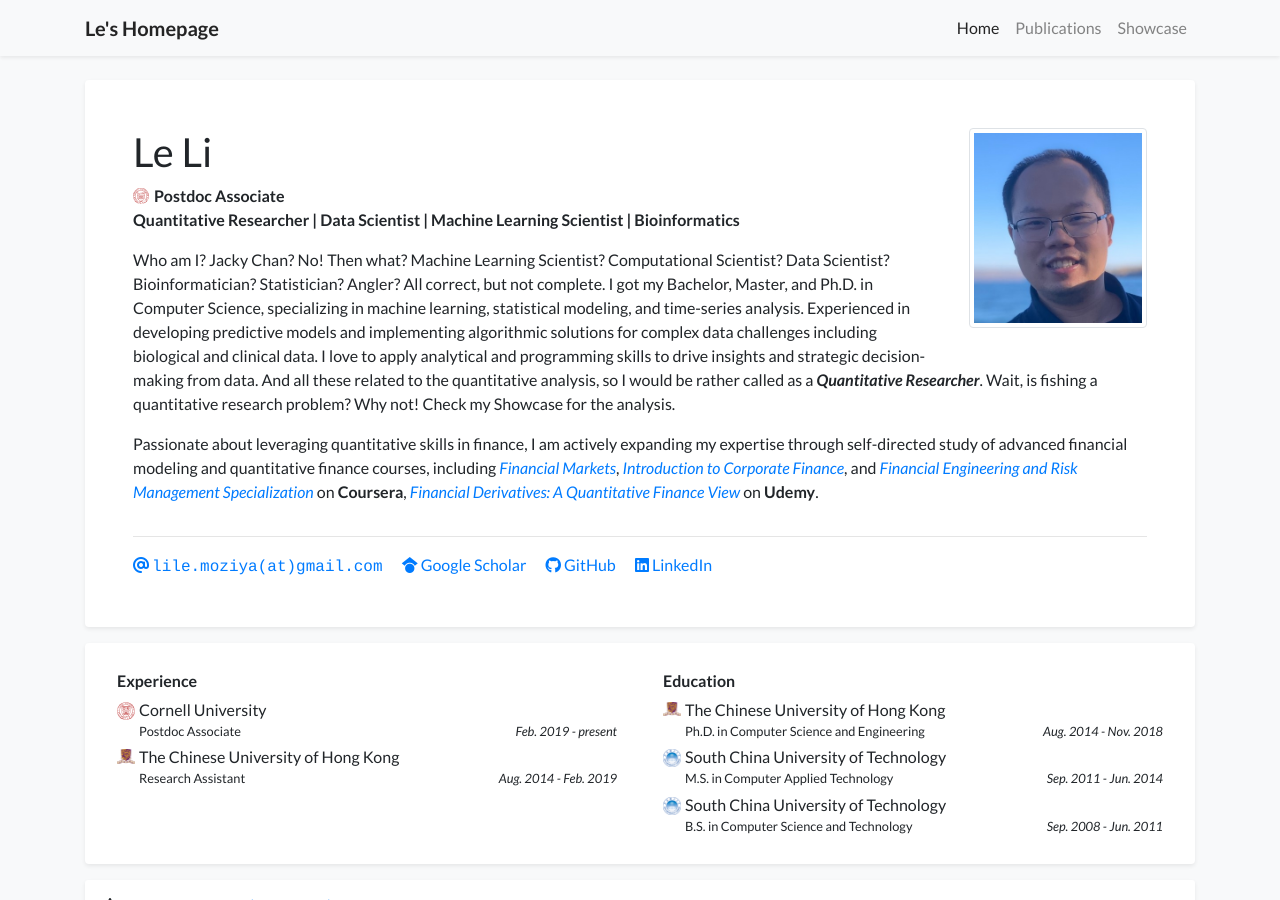
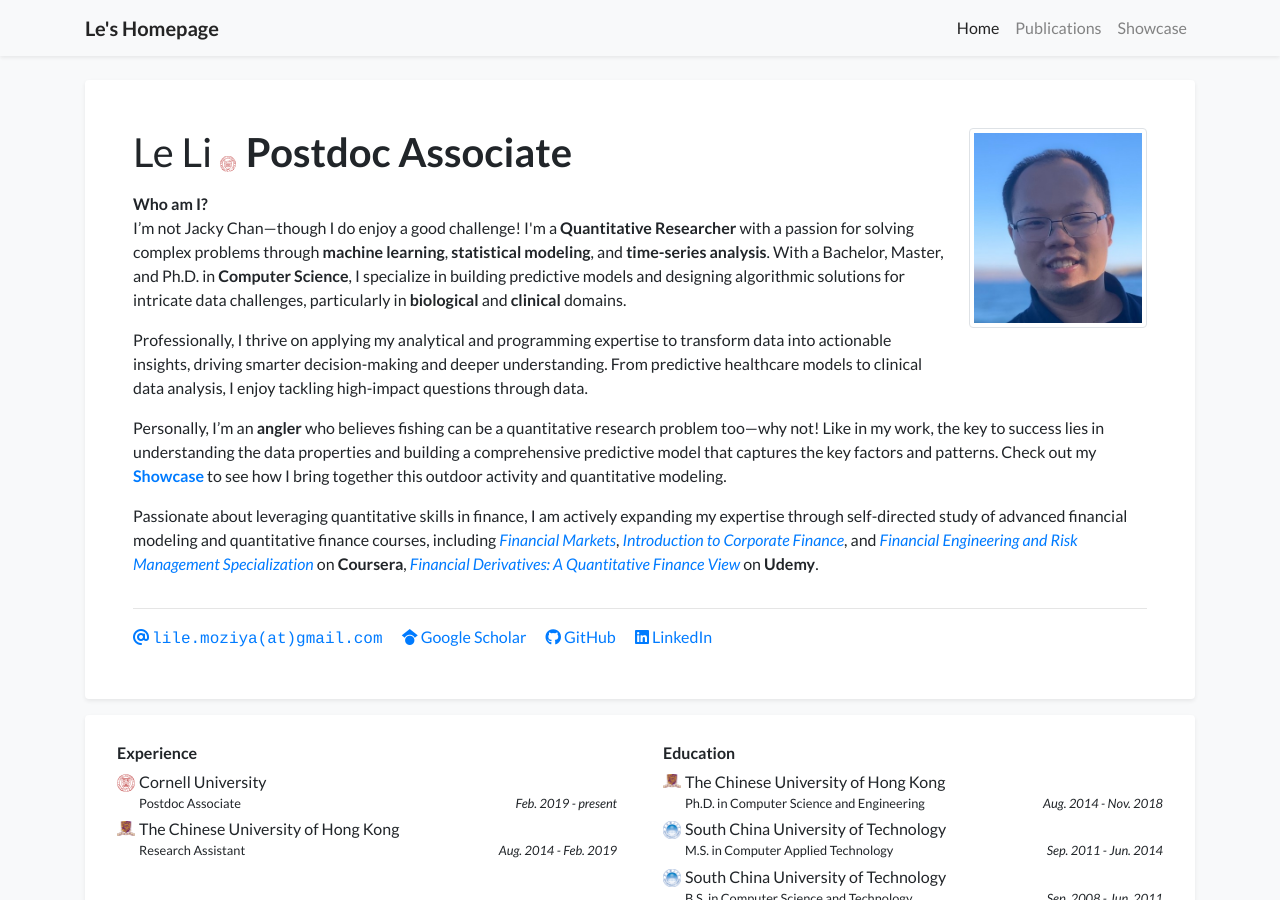
Before and after one commit to moziya/moziya, a Jekyll site: the page built from index.html, in a window 1280 px wide and 900 px high. Built offline with Jekyll 4.4.1, drawn with Linux system fonts in a browser that asks for light colours; nearby versions of some CDN libraries; a style sheet for code colours, icons or effects is not loaded.

Commit message:
Modified profile.yml

```diff
--- a/_data/profile.yml
+++ b/_data/profile.yml
@@ -5,7 +5,7 @@ navbar_name: "Le's Homepage"
 positions:
 - logo: /assets/images/badges/Cornell_University_seal.svg  # Logo is optional
   name: <b>Postdoc Associate</b>
-- name: <b>Quantitative Researcher | Data Scientist | Machine Learning Scientist | Bioinformatics</b>
+#- name: <b>Quantitative Researcher | Data Scientist | Machine Learning Scientist | Bioinformatics</b>
 
 
 email: "lile.moziya@gmail.com"
@@ -22,7 +22,13 @@ linkedin: le-li-037117227
 short_bio_text_justify: false
 short_bio: >-
   <p>
-    Who am I? Jacky Chan? No! Then what? Machine Learning Scientist? Computational Scientist? Data Scientist? Bioinformatician? Statistician? Angler? All correct, but not complete. I got my Bachelor, Master, and Ph.D. in Computer Science, specializing in machine learning, statistical modeling, and time-series analysis. Experienced in developing predictive models and implementing algorithmic solutions for complex data challenges including biological and clinical data. I love to apply analytical and programming skills to drive insights and strategic decision-making from data. And all these related to the quantitative analysis, so I would be rather called as a <b><i>Quantitative Researcher</i></b>. Wait, is fishing a quantitative research problem? Why not! Check my Showcase for the analysis.
+    <b>Who am I?</b><br>I’m not Jacky Chan—though I do enjoy a good challenge! I'm a <b>Quantitative Researcher</b> with a passion for solving complex problems through <b>machine learning</b>, <b>statistical modeling</b>, and <b>time-series analysis</b>. With a Bachelor, Master, and Ph.D. in <b>Computer Science</b>, I specialize in building predictive models and designing algorithmic solutions for intricate data challenges, particularly in <b>biological</b> and <b>clinical</b> domains.
+  </p>
+  <p>
+    Professionally, I thrive on applying my analytical and programming expertise to transform data into actionable insights, driving smarter decision-making and deeper understanding. From predictive healthcare models to clinical data analysis, I enjoy tackling high-impact questions through data.
+  </p>
+  <p>
+    Personally, I’m an <b>angler</b> who believes fishing can be a quantitative research problem too—why not! Like in my work, the key to success lies in understanding the data properties and building a comprehensive predictive model that captures the key factors and patterns. Check out my <a href="{{ 'publications' | relative_url }}"><b>Showcase</b></a> to see how I bring together this outdoor activity and quantitative modeling.
   </p>
   <p>
     Passionate about leveraging quantitative skills in finance, I am actively expanding my expertise through self-directed study of advanced financial modeling and quantitative finance courses, including <i><a href="https://www.coursera.org/learn/financial-markets-global">Financial Markets</a></i>, <i><a href="https://www.coursera.org/learn/wharton-finance">Introduction to Corporate Finance</a></i>, and <i><a href="https://www.coursera.org/specializations/financialengineering">Financial Engineering and Risk Management Specialization</a></i> on <b>Coursera</b>, <i><a href="www.udemy.com/course/financial-derivatives">Financial Derivatives: A Quantitative Finance View</a></i> on <b>Udemy</b>.
--- a/_includes/widgets/profile_card.html
+++ b/_includes/widgets/profile_card.html
@@ -19,8 +19,8 @@
 
                         <div class="h1 font-weight-normal">
                             {{ site.data.profile.primary_name }} <small>{{ site.data.profile.secondary_name }}</small>
-                        </div>
-                        <div class="text-profile-position">
+<!--                        </div>
+                        <div class="text-profile-position"> -->
                             {% for position in site.data.profile.positions %}
                             {% if position.logo -%}
                             <img src="{{ position.logo | relative_url }}" alt="Logo" class="inline-badge"/>
```
